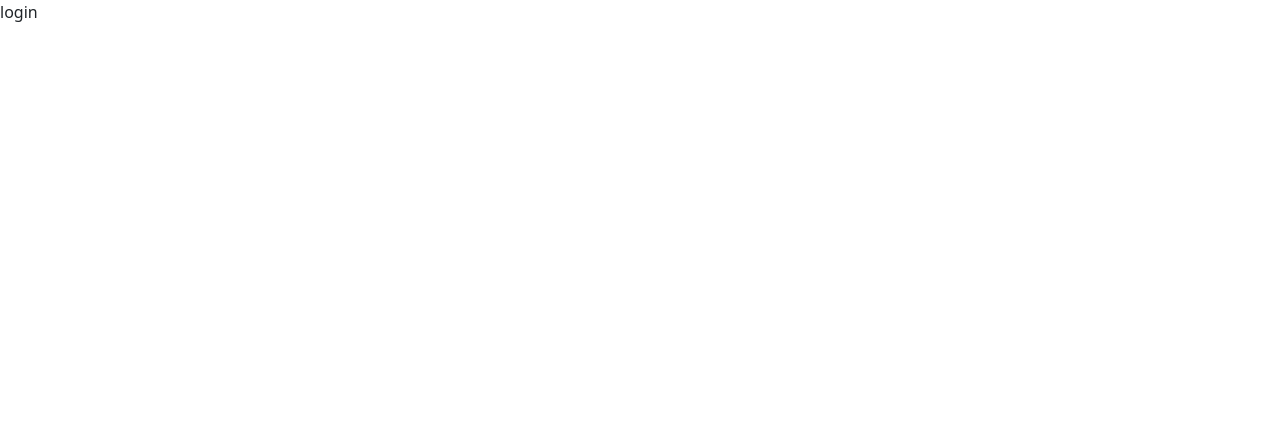
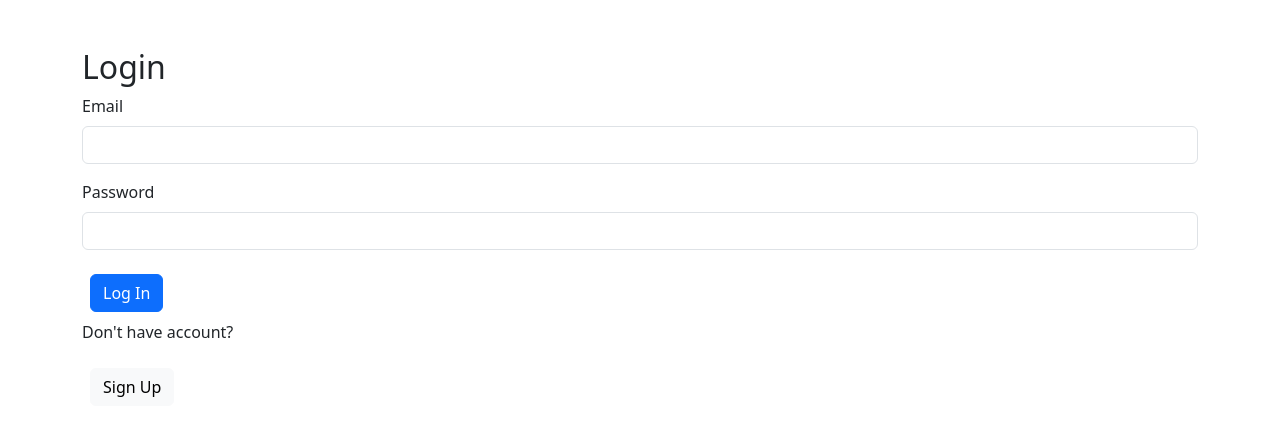
Before and after one commit to okuhlecharlieman/react-bootstrap-reg-and-login, a React (Create React App) app in the folder client/: page /login in a window 1280 px wide. Shown: the top 436 px of the page. Built offline with nearby package versions, Linux system fonts and the light colour scheme.

Commit message:
setup back end

```diff
--- a/client/src/Components/login.js
+++ b/client/src/Components/login.js
@@ -1,7 +1,70 @@
-import React from "react";
+// src/Login.js
 
-function login() {
-  return <div>login</div>;
+import React, { useState } from "react";
+import { Link } from "react-router-dom";
+
+function Login() {
+  const [formData, setFormData] = useState({
+    email: "",
+    password: "",
+  });
+
+  const handleChange = (e) => {
+    const { name, value } = e.target;
+    setFormData({
+      ...formData,
+      [name]: value,
+    });
+  };
+
+  const handleSubmit = (e) => {
+    e.preventDefault();
+    // You can add login validation and submission logic here
+    console.log(formData);
+  };
+
+  return (
+    <div className="container">
+      <h2 className="mt-5">Login</h2>
+      <form onSubmit={handleSubmit}>
+        <div className="mb-3">
+          <label htmlFor="email" className="form-label">
+            Email
+          </label>
+          <input
+            type="email"
+            id="email"
+            name="email"
+            value={formData.email}
+            onChange={handleChange}
+            className="form-control"
+          />
+        </div>
+        <div className="mb-3">
+          <label htmlFor="password" className="form-label">
+            Password
+          </label>
+          <input
+            type="password"
+            id="password"
+            name="password"
+            value={formData.password}
+            onChange={handleChange}
+            className="form-control"
+          />
+        </div>
+        <button type="submit" className="m-2 btn btn-primary">
+          Log In
+        </button>
+      </form>
+      <div>
+        <p>Don't have account?</p>
+        <Link to="/" className="m-2 btn btn-light">
+          Sign Up
+        </Link>
+      </div>
+    </div>
+  );
 }
 
-export default login;
+export default Login;
--- a/client/src/Components/signup.js
+++ b/client/src/Components/signup.js
@@ -1,5 +1,6 @@
 import { Link } from "react-router-dom";
 import React, { useState } from "react";
+import axios from "axios";
 
 function Signup() {
   const [formData, setFormData] = useState({
@@ -18,7 +19,10 @@ function Signup() {
 
   const handleSubmit = (e) => {
     e.preventDefault();
-    // You can add form validation and submission logic here
+    axios
+      .post("", formData)
+      .then((result) => console.log(result))
+      .catch((err) => console.log(err));
     console.log(formData);
   };
 
@@ -69,9 +73,12 @@ function Signup() {
           Sign Up
         </button>
       </form>
-      <Link to="/login" type="submit" className="m-2 btn btn-light">
-        login
-      </Link>
+      <div>
+        <p>Already have an account?</p>
+        <Link to="/login" type="submit" className="m-2 btn btn-light">
+          login
+        </Link>
+      </div>
     </div>
   );
 }
```
Also changed, not shown: 1 other file (tests, documents, lock files or other folders).
